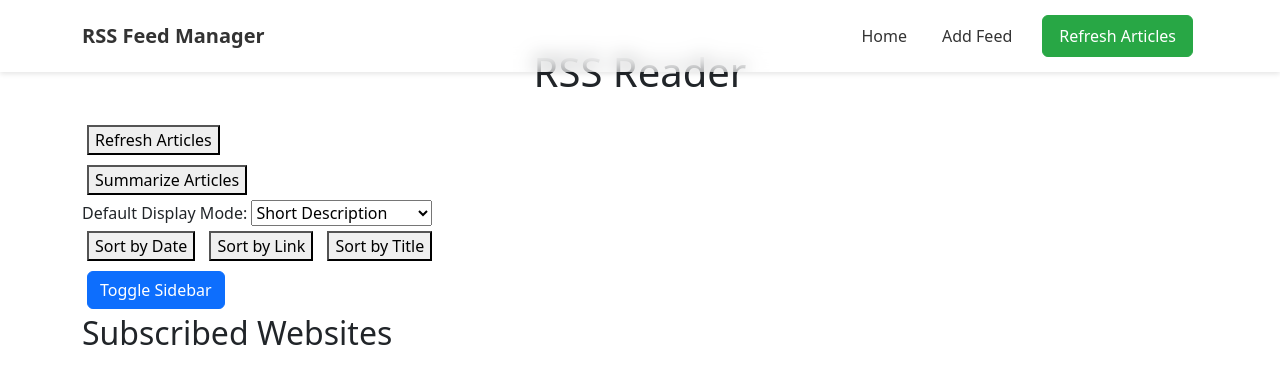
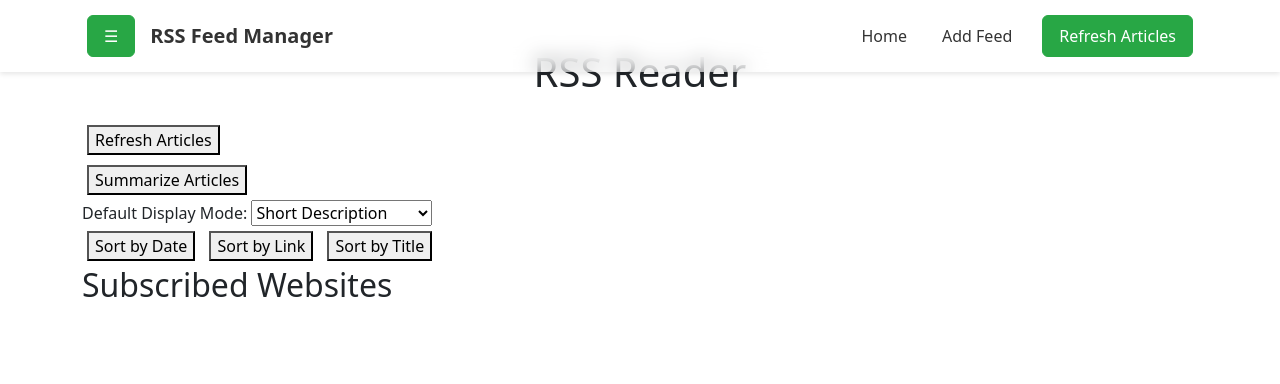
Before and after one commit to Quantlight/Fast-Feed, a Flask app: page / in a window 1280 px wide. Shown: the top 384 px of the page. Run offline with Flask 3, Linux system fonts and the light colour scheme; some libraries are stand-ins or nearby versions.

Commit message:
Add: Sidebar toggle button in navbar

```diff
--- a/App/static/navbar.css
+++ b/App/static/navbar.css
@@ -15,9 +15,15 @@
     padding: 10px 20px; /* Adjust padding for the navbar */
 }
 
+#sidebarToggle{
+    margin-left: 5px;
+}
+
 .navbar-brand {
     font-weight: bold;
     color: #333; /* Brand/logo text color */
+    margin-left: 10px;
+    margin-right: auto;
 }
 
 .navbar-toggler {
@@ -53,4 +59,5 @@
 .nav-link:hover {
     color: #28a745; /* Change text color on hover */
     text-decoration: none; /* Remove underline on hover */
+    transition: color 0.5s ease-in-out;
 }
--- a/App/templates/rss.html
+++ b/App/templates/rss.html
@@ -20,6 +20,9 @@
 <body>
     <nav class="navbar">
         <div class="container">
+            <button id="sidebarToggle" id="sidebar-toggler" class="btn btn-success">
+                &#9776; <!-- This is the Unicode character for the hamburger icon -->
+            </button>
             <a class="navbar-brand" href="#">RSS Feed Manager</a>
             <ul class="navbar-nav" id="navbarNav">
                 <li class="nav-item">
@@ -88,7 +91,6 @@
         {% endwith %}
     </div>
 
-    <button id="sidebarToggle" class="btn btn-primary">Toggle Sidebar</button>
     <!-- Section to list subscribed websites -->
     <div class="subscribed-websites-main">
         <h2>Subscribed Websites</h2>
```
